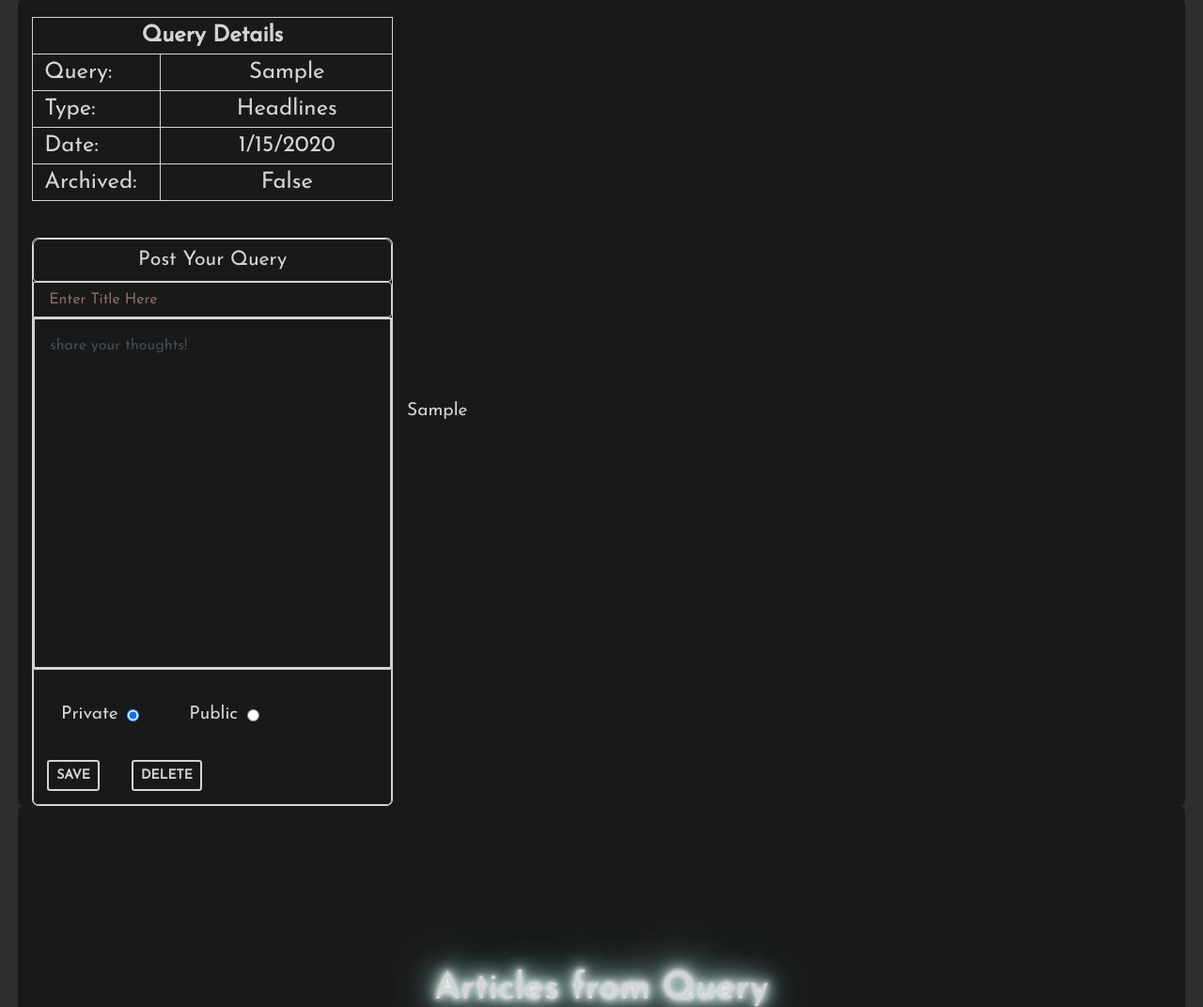
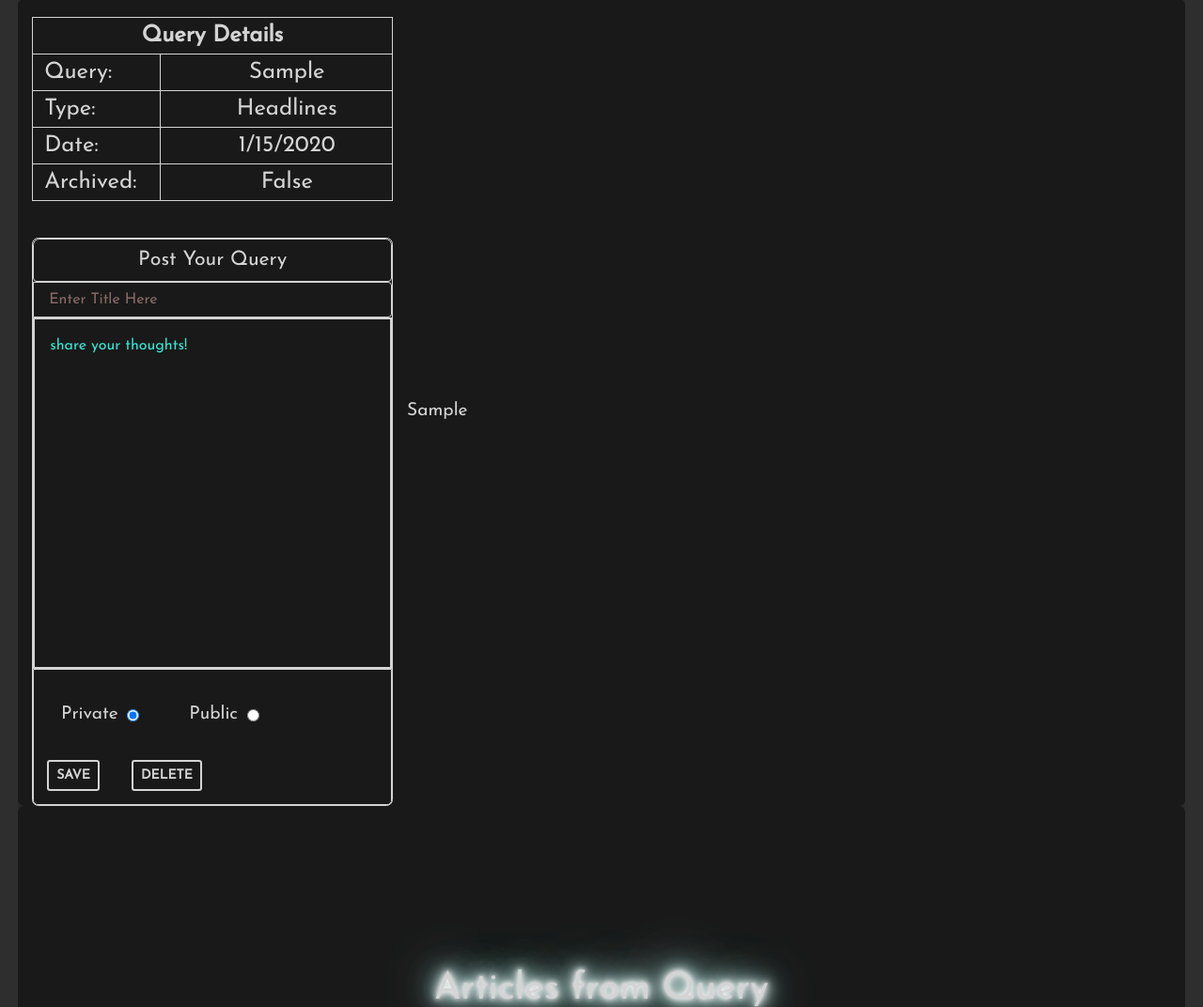
Before and after one commit to yc5424tl/geodjango_news_map, a Django app: page /query/view/1 in a window 1280 px wide. Shown: the part 270-1342 px from the top of the page at 94% size. Run offline with Django 3.2, Linux system fonts and the light colour scheme; a user stored in the database is signed in; tables that the repository leaves empty hold one stand-in row (values such as "Sample post"); grey boxes marked "Sample" are stand-in pictures; some libraries are stand-ins or nearby versions; some web fonts are replaced.

Commit message:
modified view_sources style along with root

```diff
--- a/geodjango_news_map_web/static/css/view_query.css
+++ b/geodjango_news_map_web/static/css/view_query.css
@@ -19,7 +19,6 @@
 #view-query-table {
     margin-top: 1em;
     padding: 1em;
-    /*background-color: var(--transp-bg-4);*/
 }
 
 th {
@@ -32,6 +31,7 @@ th {
     border: 1pt solid var(--main-light);
     border-collapse: collapse;
 }
+
 .view-query-tr:last-child {
     border-bottom-left-radius: 5px;
     border-bottom-right-radius: 5px;
@@ -53,11 +53,6 @@ th {
 
 #post-query-container {
     margin-top: 2em;
-    /*background-color: var(--transp-bg-4);*/
-}
-
-.port-query-container > form {
-    /*background-color: var(--transp-bg-4);*/
 }
 
 .post-query-container > form > button {
@@ -70,7 +65,6 @@ th {
     border-collapse: collapse;
     margin-bottom: 0;
     padding-bottom: 0;
-    /*background-color: var(--transp-bg-4);*/
     background-color: transparent;
 }
 
@@ -81,7 +75,6 @@ th {
     margin-left: 0;
     margin-right: 0;
     margin-bottom: 1em;
-    /*background-color: var(--transp-bg-4);*/
     background-color: transparent;
     border-collapse: collapse;
 }
@@ -91,7 +84,6 @@ th {
     border-top-left-radius: 5pt;
     width: 100%;
     text-align: center;
-    /*background-color: var(--transp-bg-4);*/
     background-color: transparent;
     color: var(--main-light);
     font-size: 16pt;
@@ -102,14 +94,10 @@ th {
 }
 
 
+
 /*=======================================ARTICLES=============================================*/
 
-/*#articles-row {*/
-/*    background-color: var(--transp-bg-7);*/
-/*}*/
-
 #articles-wrapper {
-    /*background-color: var(--transp-bg-4);*/
     border-radius: 5pt;
     padding: 0;
     margin-top: 2em;
@@ -127,7 +115,6 @@ th {
 #articles-card {
     height: calc(100vh - 60px);
     max-height: calc(100vh - 60px);
-    /*background-color: var(--main-grey);*/
     background-color: transparent;
     color: var(--main-light);
     border-radius: 5pt;
@@ -157,16 +144,11 @@ th {
             0 0 40px #8BCCC3,
             0 0 55px #72B3AA,
             0 0 75px #FFF,
-            /*2px 2px 2px rgba(190,255,246, 0.1);*/
             2px 2px 2px var(--transp-bg-7);
     text-align: center;
     font-weight: 900;
     border-top-right-radius: 5pt;
     border-top-left-radius: 5pt;
-    /*border-top: 1pt solid var(--transp-bg-4);*/
-    /*border-right: 1pt solid var(--transp-bg-4);*/
-    /*border-left: 1pt solid var(--transp-bg-4);*/
-    /*border-bottom: none;*/
     border: 0;
     border-collapse: collapse;
 }
@@ -178,7 +160,6 @@ th {
      border-left: 1pt solid var(--main-dark);
      border-right: 1pt solid var(--main-dark);
      background-color: transparent;
-     /*background-color: var(--transp-bg-4);*/
      border-collapse: collapse;
      margin-bottom: 0;
      height: 100%;
@@ -196,7 +177,6 @@ th {
     border-top: solid 1pt var(--transp-bg-4);
     border-bottom: solid 1pt var(--transp-bg-4);
     color: var(--main-light);
-    /*background-color: transparent;*/
     margin: 0 0 20px 0;
     list-style: none;
     border-collapse: collapse;
@@ -213,14 +193,12 @@ th {
 
 .article-row {
     height: 100%;
-    /*background-color: var(--transp-bg-4);*/
     background-color: var(--transp-bg-1);
     color: var(--main-light);
 }
 
 .left-buffer,
 .right-buffer {
-    /*background-color: var(--transp-bg-4);*/
     background-color: transparent;
     margin: 0;
 }
@@ -229,13 +207,11 @@ th {
     padding-left: 0;
     padding-right: 0;
     background-color: transparent;
-    /*background-color: var(--transp-bg-4);*/
     color: var(--main-light);
 }
 
 .article-details-container > * {
     background-color: transparent;
-    /*background-color: transparent;*/
     color: var(--main-light);
 }
 
@@ -248,7 +224,6 @@ th {
     padding-bottom: 0;
     margin-bottom: 0;
     background-color: transparent;
-    /*background-color: transparent;*/
     color: var(--main-link-color);
     border-top-right-radius: 5pt;
     border-top-left-radius: 5pt;
@@ -265,7 +240,6 @@ th {
     text-align: left;
     align-content: start;
     background-color: transparent;
-    /*background-color: transparent;*/
     color: var(--main-light);
     margin-top: 0;
     margin-bottom: 0;
@@ -275,7 +249,6 @@ th {
 
 .article-subtitle {
     background-color: transparent;
-    /*background-color: transparent;*/
     color: var(--main-light);
     padding-top: 0;
     margin-top: 0;
@@ -288,12 +261,10 @@ th {
 .article-author {
     color: var(--aux-accent-3);
     background-color: transparent;
-    /*background-color: transparent;*/
 }
 
 .article-body {
     background-color: transparent;
-    /*background-color: transparent;*/
     color: var(--main-light);
     padding: 2em 1em 1em 1em;
     margin-top: 0;
@@ -304,7 +275,6 @@ th {
 
 .article-img-xl-container {
     background-color: transparent;
-    /*background-color: var(--transp-bg-4);*/
     color: var(--main-light);
     padding: 10px;
 }
@@ -315,7 +285,6 @@ th {
     border-radius: 5pt;
     border-collapse: collapse;
     background-color: transparent;
-    /*background-color: transparent;*/
 }
 
 @media (min-width: 1200px) {
@@ -326,7 +295,6 @@ th {
         display: block;
         text-align: center;
         background-color: transparent;
-        /*background-color: var(--transp-bg-4);*/
     }
     .article-img-xl {
         border-radius: 5pt;
@@ -335,7 +303,6 @@ th {
         height: auto;
         display: inline-block;
         background-color: transparent;
-        /*background-color: transparent;*/
     }
 }
 
@@ -348,7 +315,6 @@ th {
         width: 100%;
         height: auto;
         background-color: transparent;
-        /*background-color: var(--transp-bg-4);*/
     }
     .article-img-xl-container,
     .article-img-xl {
@@ -369,12 +335,7 @@ th {
 }
 
 
-
 /*================================================FORM=================================================*/
-
-#post-query-container {
-    /*background-color: var(--transp-bg-4);*/
-}
 
 #new-post-form {
     border: 1pt solid var(--main-light);
@@ -389,7 +350,6 @@ th {
 #new-post-span {
     border: 1pt solid var(--main-light);
     border-collapse: collapse;
-    /*background-color: var(--transp-bg-4);*/
     background-color: transparent;
     margin: 0;
     width: 100%;
@@ -406,7 +366,6 @@ th {
     border: 1pt solid var(--main-light);
     border-collapse: collapse;
     color: var(--aux-accent-3);
-    /*background-color: var(--transp-bg-4);*/
     background-color: transparent;
     display: block;
 }
@@ -426,7 +385,6 @@ textarea.form-control.view-query {
 }
 
 .form-control.view-query {
-    /*background-color: transparent;*/
     color: var(--main-light);
 }
 
@@ -443,9 +401,7 @@ textarea.form-control.view-query {
     text-overflow: ellipsis;
     overflow: scroll;
     font-size: 12pt;
-    /*background-color: transparent;*/
-    /*color: var(--aux-accent-6);*/
-    color: var(--main-grey);
+    color: var(--aux-accent-6);
     border: 1pt solid var(--main-light);
     border-collapse: collapse;
     margin-top: 0;
@@ -494,12 +450,9 @@ input.form-control.view-query::placeholder {
 }
 
 
-
-
 /*==========================================IFRAME===========================================================*/
 
 #view-query-iframe-container {
-
     width: 100%;
     padding: 0;
     margin: 1em 0 0 0;
--- a/geodjango_news_map_web/static/js/view_query.js
+++ b/geodjango_news_map_web/static/js/view_query.js
@@ -3,7 +3,7 @@ $(document).ready(() => {
     let preTextarea = $('#pre-textarea');
     preTextarea.on({
         'focus': () => {
-            if ($(this).textContent.toLowerCase().replace(`<br>`, "").trim().match('share your thoughts!')) {
+            if ($(this).textContent.toLowerCase().replace(`<br>`, "").trim().match('Share Your Thoughts!')) {
                 $(this).textContent = "";
                 $(this).css('color', '#35e8d6');
             }
```
